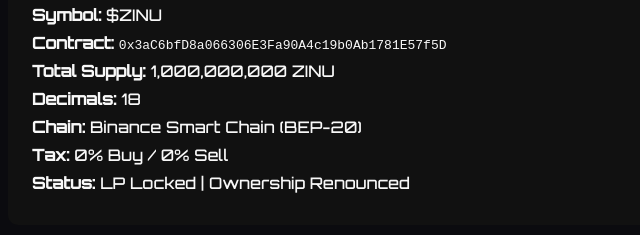
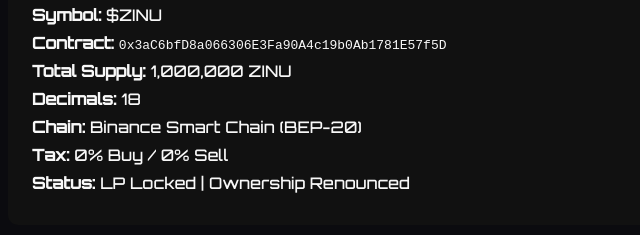
Before and after one commit to Rsxhack/zinu, a plain HTML site: page index.html in a window 1280 px wide. Shown: the part 358-593 px from the top of the page, 232-872 px from the left. Drawn offline with Linux system fonts and the light colour scheme.

Commit message:
Update index.html

```diff
--- a/index.html
+++ b/index.html
@@ -59,7 +59,7 @@
       <p><strong>Name:</strong> ZuckInu</p>
       <p><strong>Symbol:</strong> $ZINU</p>
       <p><strong>Contract:</strong> <code>0x3aC6bfD8a066306E3Fa90A4c19b0Ab1781E57f5D</code></p>
-      <p><strong>Total Supply:</strong> 1,000,000,000 ZINU</p>
+      <p><strong>Total Supply:</strong> 1,000,000 ZINU</p>
       <p><strong>Decimals:</strong> 18</p>
       <p><strong>Chain:</strong> Binance Smart Chain (BEP-20)</p>
       <p><strong>Tax:</strong> 0% Buy / 0% Sell</p>
```
